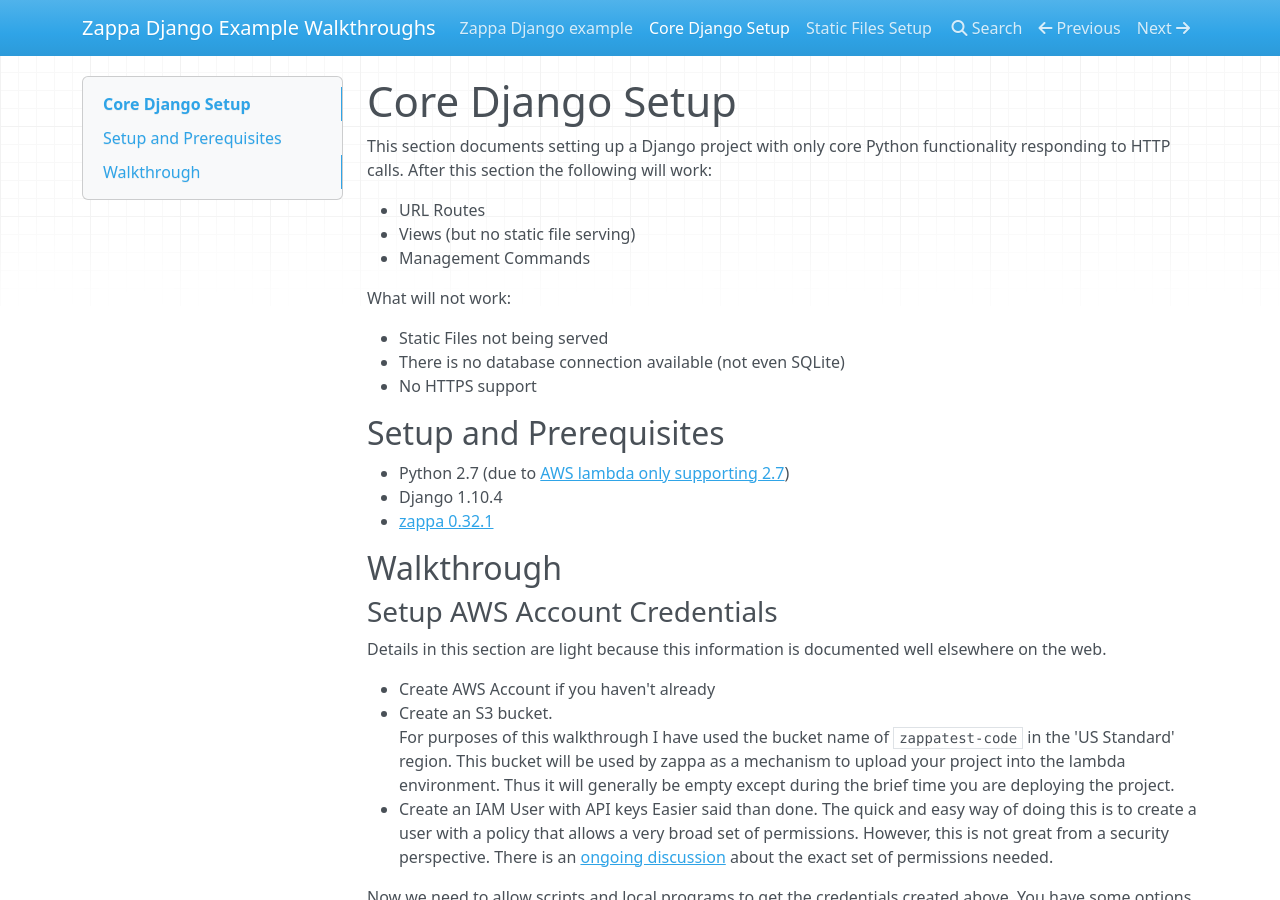
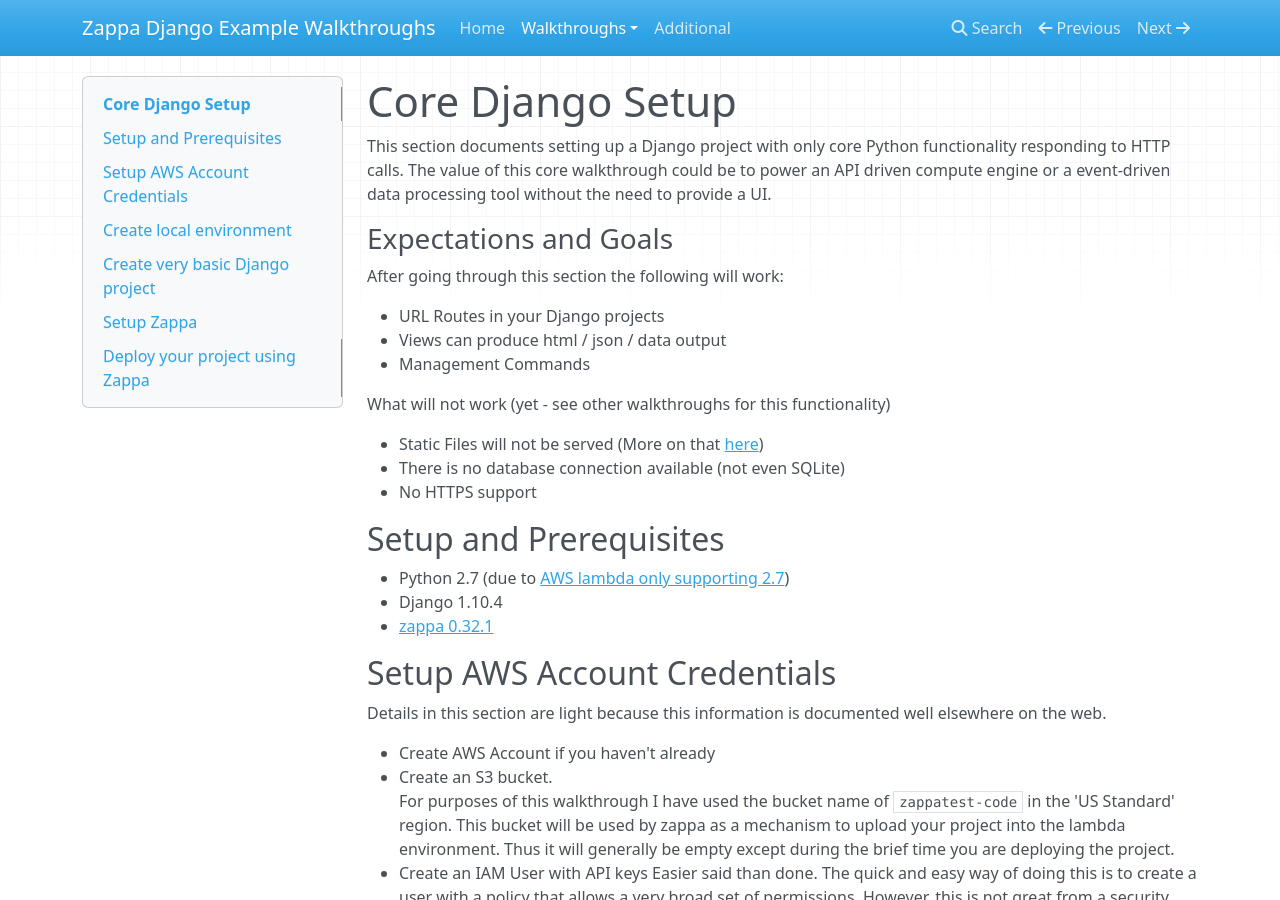
Before and after one commit to edgarroman/zappa-django-guide, an MkDocs documentation site: the page built from docs/core_django_setup.md, in a window 1280 px wide and 900 px high. Built offline with MkDocs 1.6.1, drawn with Linux system fonts in a browser that asks for light colours; nearby versions of some CDN libraries; old or Windows-style settings are respelled for this version of MkDocs.

````diff
--- a/docs/core_django_setup.md
+++ b/docs/core_django_setup.md
@@ -1,14 +1,19 @@
 # Core Django Setup
 
-This section documents setting up a Django project with only core Python functionality responding to HTTP calls.  After this section the following will work:
+This section documents setting up a Django project with only core Python functionality responding to HTTP calls.  The value of this core walkthrough could be to power an API driven compute engine or a event-driven data processing tool without the need to provide a UI.
 
-* URL Routes
-* Views (but no static file serving)
+
+### Expectations and Goals
+
+After going through this section the following will work:
+
+* URL Routes in your Django projects
+* Views can produce html / json / data output
 * Management Commands
 
-What will not work:
+What will not work (yet - see other walkthroughs for this functionality)
 
-* Static Files not being served
+* Static Files will not be served (More on that [here](static_files.md))
 * There is no database connection available (not even SQLite)
 * No HTTPS support
 
@@ -18,9 +23,8 @@ What will not work:
 * Django 1.10.4
 * [zappa 0.32.1](https://pypi.python.org/pypi/zappa)
 
-## Walkthrough
 
-### Setup AWS Account Credentials
+## Setup AWS Account Credentials
 
 Details in this section are light because this information is documented well elsewhere on the web.
 
@@ -52,12 +56,12 @@ Now we need to allow scripts and local programs to get the credentials created a
     aws_secret_access_key = your_secret_access_key
     ```
 
-#### Useful links for Windows or more information:
+### Useful links for Windows or more information:
 
 * http://docs.aws.amazon.com/sdk-for-java/v1/developer-guide/setup-credentials.html
 * http://boto3.readthedocs.io/en/latest/guide/configuration.html#configuring-credentials
 
-### Create local environment
+## Create local environment
 
 It is highly recommended that you leverage virtual environments for this test project.
 
@@ -69,7 +73,7 @@ source ve/bin/activate
 pip install django zappa
 ```
 
-### Create very basic Django project
+## Create very basic Django project
 
 For the purposes of this walkthrough we are taking the most basic Django project.
 
@@ -77,7 +81,7 @@ For the purposes of this walkthrough we are taking the most basic Django project
 django-admin startproject frankie .
 ```
 
-#### Testing the basic Django project
+### Testing the basic Django project
 At this point if you run
 ```
 python manage.py runserver
@@ -87,7 +91,7 @@ And visit http://127.0.0.1:8000 with your browser you should see the standard Dj
 
 Now quit the server using Control-C.  You should be back at the console prompt
 
-### Setup Zappa
+## Setup Zappa
 
 ```
 zappa init
@@ -161,7 +165,7 @@ Enjoy!,
 (ve) $
 ```
 
-#### Testing the Zappa Setup
+### Testing the Zappa Setup
 
 So now if we run
 
@@ -233,7 +237,7 @@ You have options:
 
     Don't forget to put commas in the proper place - JSON is fiddly!
 
-### Deploy your project using Zappa
+## Deploy your project using Zappa
 
 Now it's easy to do the initial deployment
 
--- a/mkdocs.yml
+++ b/mkdocs.yml
@@ -1,3 +1,10 @@
 site_name: Zappa Django Example Walkthroughs
+pages:
+  - Home: 'index.md'
+  - Walkthroughs:
+    - 'Core Django Setup' : 'core_django_setup.md'
+    - 'Hosting Static Files' : 'static_files.md'
+  - Additional: 'additional.md'
 markdown_extensions:
   - pymdownx.superfences
+# - pymdownx.github
````
Also changed, not shown: README.md (+2 -284 lines), docs/additional.md (added, +5 -0 lines), docs/index.md (+5 -13 lines).
